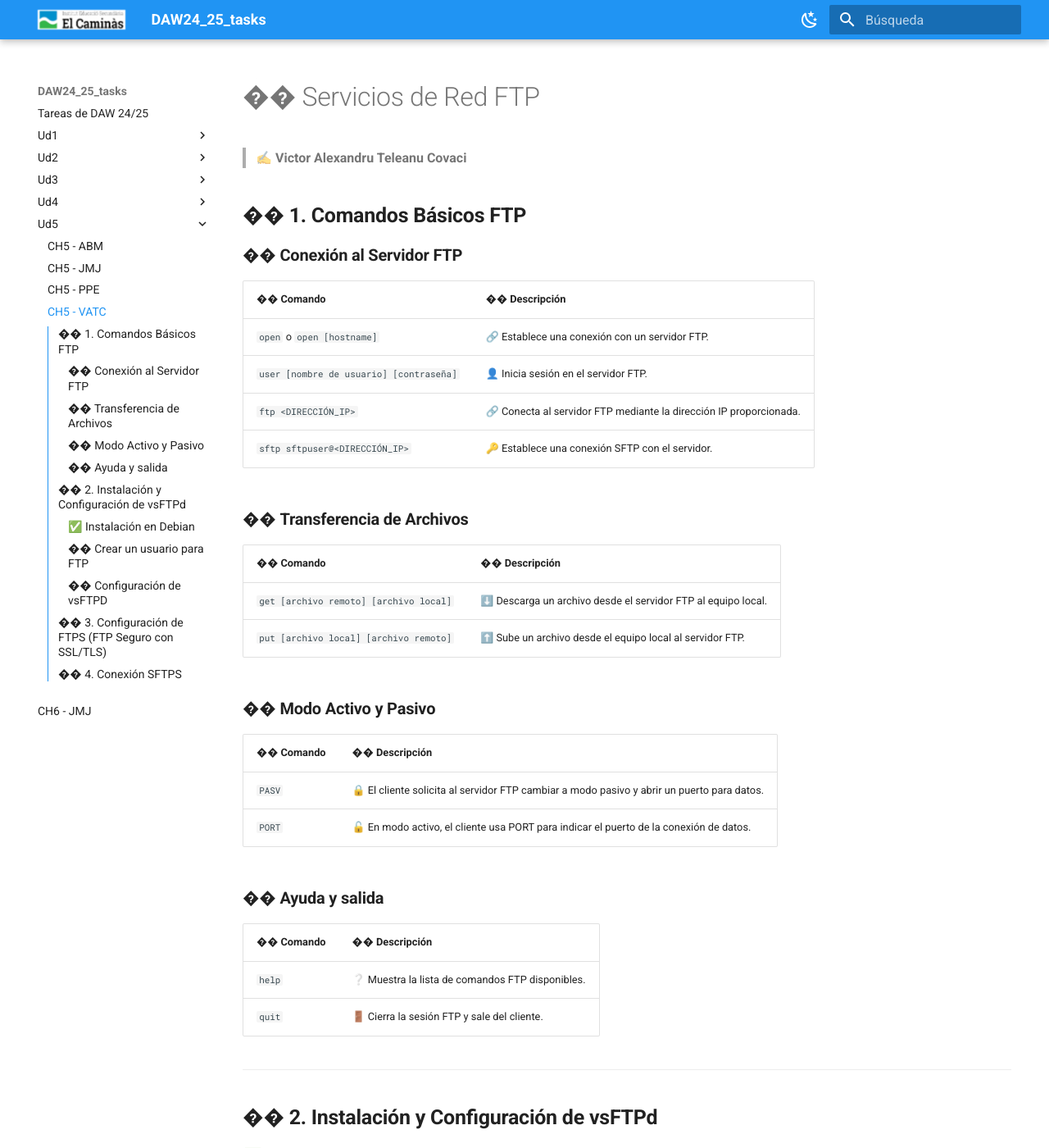
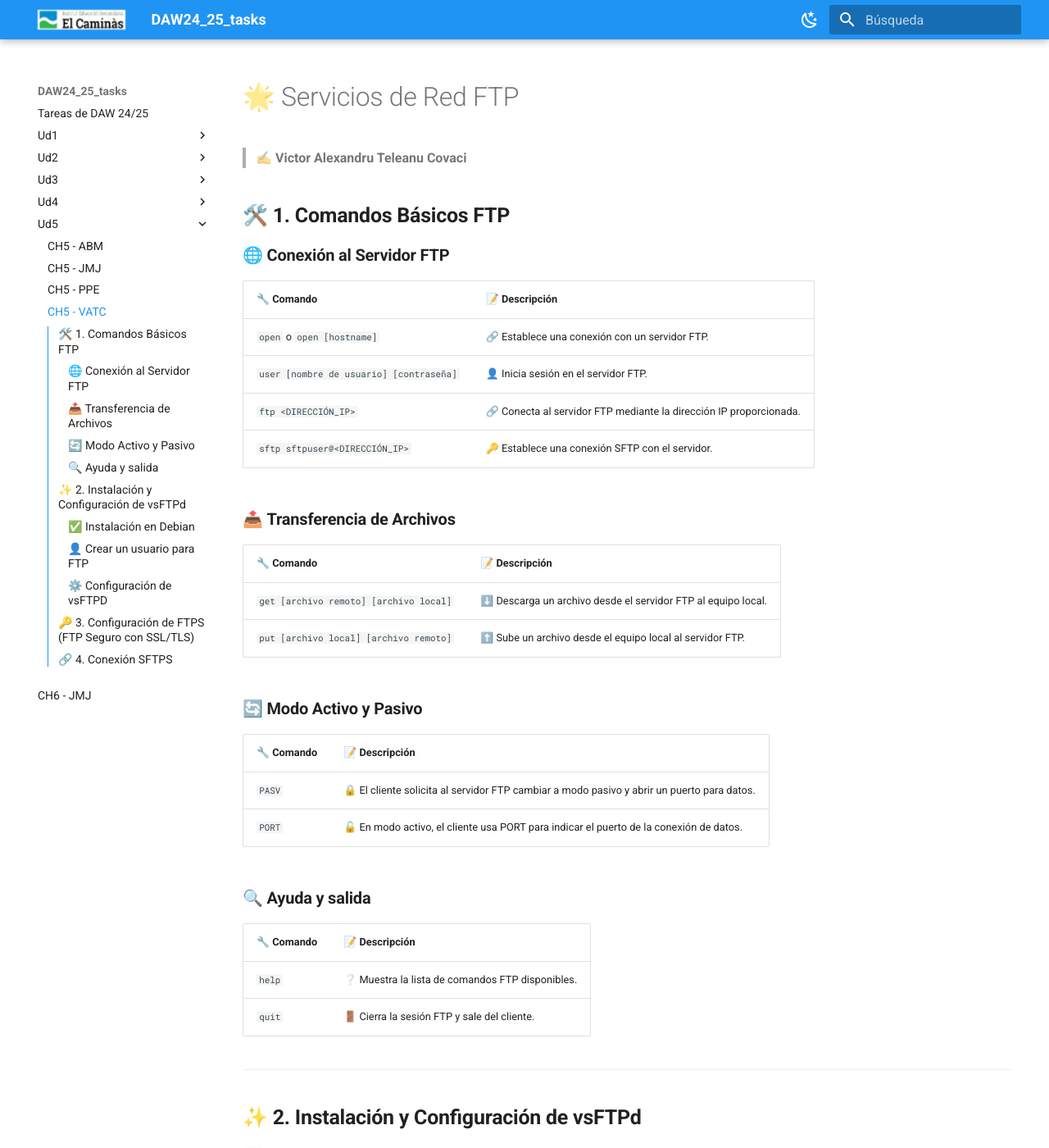
Before and after one commit to jmunozji/DAW24_25_tasks, an MkDocs documentation site: the page built from docs/Ud5/Ch5_VATC.md, in a window 1280 px wide and 1400 px high. Shown: the whole window at 82% size. Built offline with MkDocs 1.6.1 and Material for MkDocs 9.7.7, drawn with Linux system fonts in a browser that asks for light colours; some of the changed text lies outside the part shown.

Commit message:
Cheatheet 5 modificación - Victor Teleanu

````diff
--- a/docs/Ud5/Ch5_VATC.md
+++ b/docs/Ud5/Ch5_VATC.md
@@ -4,45 +4,45 @@ title: 'CH5 - VATC'
 
 ---
 
-# �� Servicios de Red FTP
+# 🌟 Servicios de Red FTP
 
 > ✍️ **Victor Alexandru Teleanu Covaci**
 
-## ��️ **1. Comandos Básicos FTP**
+## 🛠️ **1. Comandos Básicos FTP**
 
-### �� **Conexión al Servidor FTP**
+### 🌐 **Conexión al Servidor FTP**
 
-| **�� Comando**                        | **�� Descripción**                                                  |
+| **🔧 Comando**                        | **📝 Descripción**                                                  |
 |----------------------------------------|---------------------------------------------------------------------|
 | `open` o `open [hostname]`             | 🔗 Establece una conexión con un servidor FTP.                     |
 | `user [nombre de usuario] [contraseña]`| 👤 Inicia sesión en el servidor FTP.                               |
 | `ftp <DIRECCIÓN_IP>`                   | 🔗 Conecta al servidor FTP mediante la dirección IP proporcionada. |
 | `sftp sftpuser@<DIRECCIÓN_IP>`         | 🔑 Establece una conexión SFTP con el servidor.                    |
 
-### �� **Transferencia de Archivos**
+### 📤 **Transferencia de Archivos**
 
-| **�� Comando**                        | **�� Descripción**                                         |
+| **🔧 Comando**                        | **📝 Descripción**                                         |
 |---------------------------------------|---------------------------------------------------------------|
 | `get [archivo remoto] [archivo local]`| ⬇️ Descarga un archivo desde el servidor FTP al equipo local. |
 | `put [archivo local] [archivo remoto]`| ⬆️ Sube un archivo desde el equipo local al servidor FTP.     |
 
-### �� **Modo Activo y Pasivo**
+### 🔄 **Modo Activo y Pasivo**
 
-| **�� Comando**                | **�� Descripción**                                                                      |
+| **🔧 Comando**                | **📝 Descripción**                                                                      |
 |-------------------------------|--------------------------------------------------------------------------------------------|
 | `PASV`                        | 🔒 El cliente solicita al servidor FTP cambiar a modo pasivo y abrir un puerto para datos. |
 | `PORT`                        | 🔓 En modo activo, el cliente usa PORT para indicar el puerto de la conexión de datos.    |
 
-### �� **Ayuda y salida**
+### 🔍 **Ayuda y salida**
 
-| **�� Comando**                | **�� Descripción**                             |
+| **🔧 Comando**                | **📝 Descripción**                             |
 |-------------------------------|---------------------------------------------------|
 | `help`                        | ❔ Muestra la lista de comandos FTP disponibles. |
 | `quit`                        | 🚪 Cierra la sesión FTP y sale del cliente.      |
 
 ---
 
-## �� **2. Instalación y Configuración de vsFTPd**
+## ✨ **2. Instalación y Configuración de vsFTPd**
 
 ### **✅ Instalación en Debian**
 
@@ -55,13 +55,13 @@ sudo apt-get install vsftpd
 
 2. `systemctl status vsftpd` verifica que el servicio está activo.
 
-### **�� Crear un usuario para FTP**
+### **👤 Crear un usuario para FTP**
 
 ```bash
 sudo adduser ftpuser
 ```
 
-### **��️ Configuración de vsFTPD**
+### **⚙️ Configuración de vsFTPD**
 
 1. Crea un copia de seguridad del archivo de configuración con `sudo cp /etc/vsftpd.conf /etc/vsftpd.conf.backup`.
 
@@ -98,7 +98,7 @@ userlist_deny=NO
 
 4. Reinicia el servicio con `sudo systemctl restart vsftpd`.
 
-## �� **3. Configuración de FTPS (FTP Seguro con SSL/TLS)**
+## 🔑 **3. Configuración de FTPS (FTP Seguro con SSL/TLS)**
 
 1. Genera un certificado SSL:
 ```bash
@@ -147,7 +147,7 @@ dress=<DIRECCIÓN_IP>
 
 4. Reinicia el servicio con `sudo systemctl restart vsftpd`.
 
-## �� **4. Conexión SFTPS**
+## 🔗 **4. Conexión SFTPS**
 
 ```bash
 ssh -i clave user2@ipserver
````
